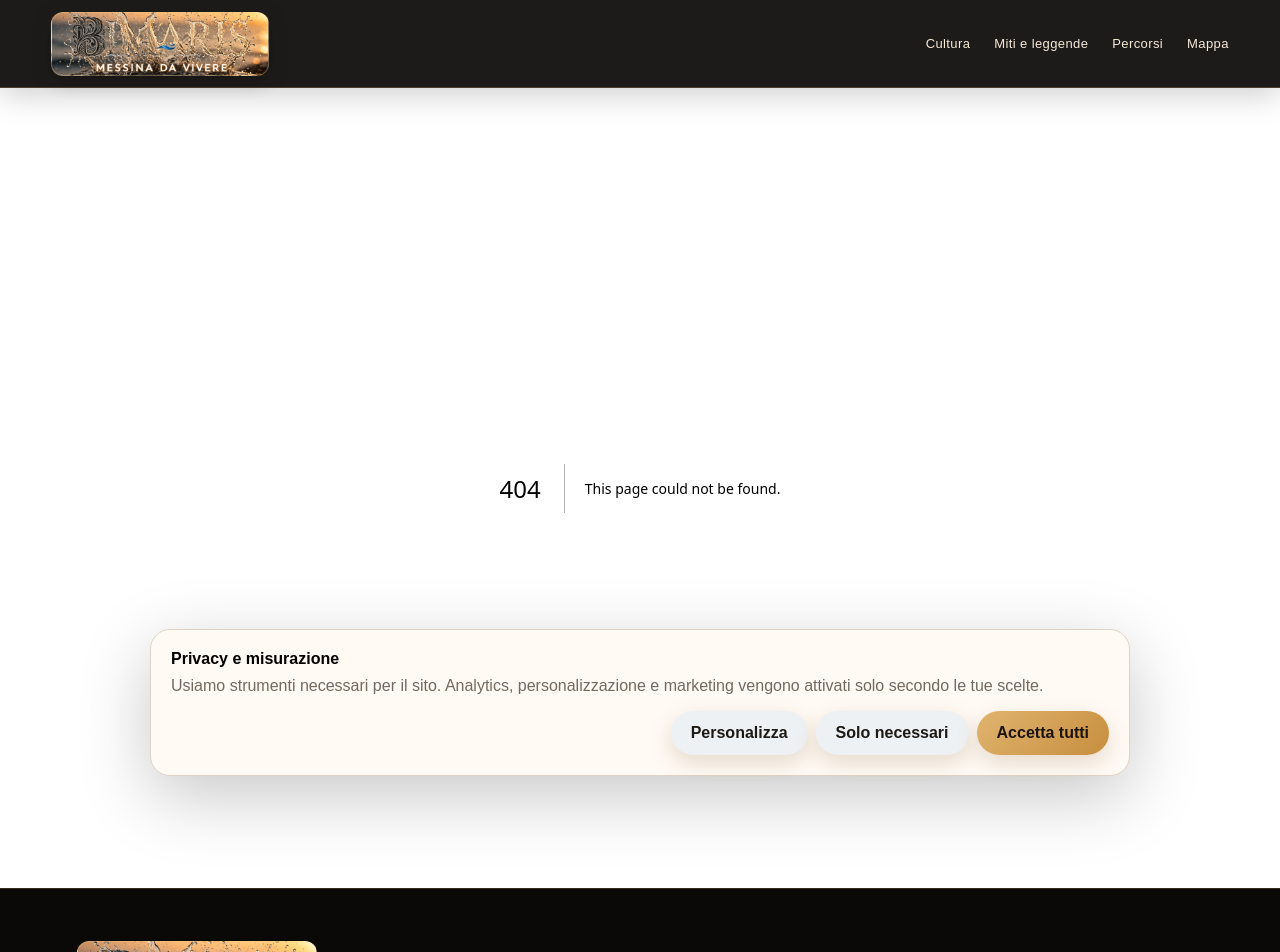
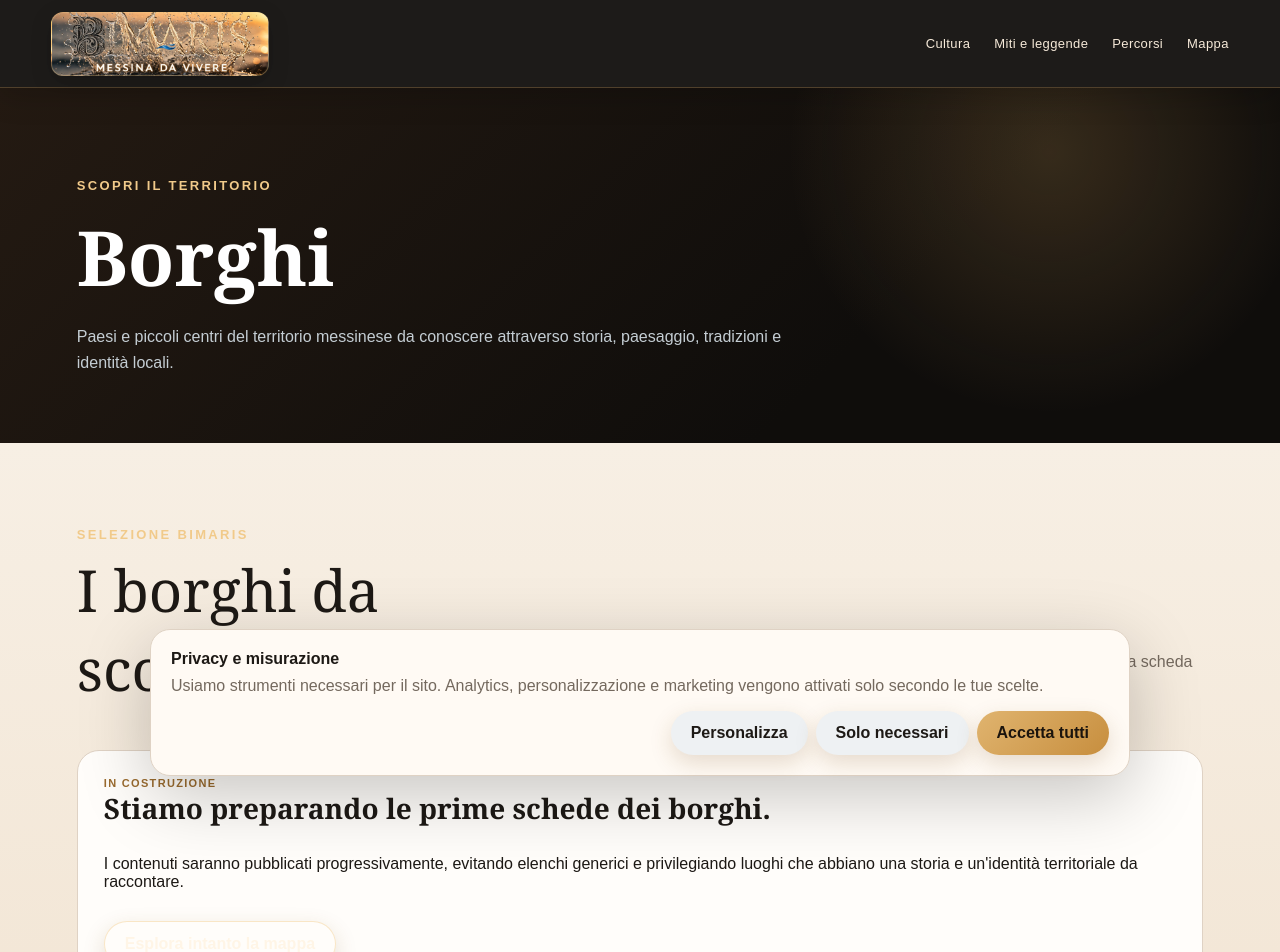
Before and after one commit to giovannibrunetto/bimaris-platform, a Next.js app in the folder apps/web/: page /borghi in a window 1280 px wide. Before the commit this address had no page. Shown: the top 952 px of the page. Built offline with nearby package versions, Linux system fonts and the light colour scheme.

Commit message:
Add BIMARIS villages discovery page

```diff
--- /dev/null
+++ b/apps/web/app/borghi/page.tsx
@@ -0,0 +1,44 @@
+import type { Metadata } from "next";
+import Link from "next/link";
+
+export const metadata: Metadata = {
+  title: "Borghi di Messina | BIMARIS",
+  description: "Scopri i borghi più caratteristici del territorio messinese, la loro storia, identità e i luoghi da conoscere.",
+};
+
+export default function VillagesPage() {
+  return (
+    <>
+      <section className="page-hero">
+        <div className="kicker">Scopri il territorio</div>
+        <h1>Borghi</h1>
+        <p>
+          Paesi e piccoli centri del territorio messinese da conoscere attraverso storia, paesaggio, tradizioni e identità locali.
+        </p>
+      </section>
+
+      <section className="section sand">
+        <div className="section-head">
+          <div>
+            <div className="kicker">Selezione BIMARIS</div>
+            <h2>I borghi da scoprire.</h2>
+          </div>
+          <p>
+            Questa sezione raccoglierà una selezione dei borghi più caratteristici, con una scheda dedicata a ciò che li rende unici e ai luoghi da non perdere.
+          </p>
+        </div>
+
+        <div className="detail-panel">
+          <div className="eyebrow">In costruzione</div>
+          <h3>Stiamo preparando le prime schede dei borghi.</h3>
+          <p>
+            I contenuti saranno pubblicati progressivamente, evitando elenchi generici e privilegiando luoghi che abbiano una storia e un&apos;identità territoriale da raccontare.
+          </p>
+          <div className="actions">
+            <Link className="button secondary" href="/mappa">Esplora intanto la mappa</Link>
+          </div>
+        </div>
+      </section>
+    </>
+  );
+}
```
